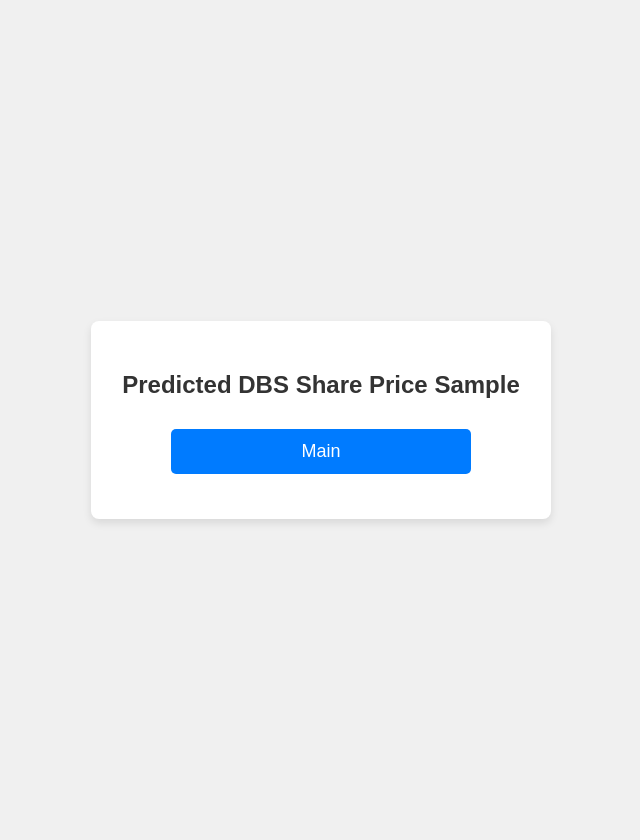
After one commit to iamfuxixi/2026-AN6001C, a Flask app: template templates/dbsPred.html in a window 1280 px wide. The commit adds this page. Shown: the whole page, without its empty margins (319-959 px from the left). Run offline with Flask 3, Linux system fonts and the light colour scheme; the template is opened without the code that fills it: most values are stand-ins (such as "Sample title", 1, 10 or a date in 2020); parts of the project's set-up code (start-up, migrations or seed data) failed here and were passed over.

Commit message:
Fix pages and add prediction result

```diff
--- a/app.py
+++ b/app.py
@@ -22,7 +22,7 @@ def dbs_pred():
     q = float(request.form["q"])
     data = pd.DataFrame({"SGD": [q]})
     r = round(float(model.predict(data)[0][0]), 2)
-    return render_template("dbs.html", r=r)
+    return render_template("dbsPred.html", r=r)
 
 if __name__ == "__main__":
     app.run(host="0.0.0.0", port=5000)
--- /dev/null
+++ b/templates/dbsPred.html
@@ -0,0 +1,16 @@
+<!DOCTYPE html>
+<html lang="en">
+<head>
+    <meta name="viewport" content="width=device-width, initial-scale=1.0">
+    <link rel="stylesheet" href="{{ url_for('static', filename='styles.css') }}">
+</head>
+<body>
+    <div class="container">
+        <h2>Predicted DBS Share Price {{ r }}</h2>
+
+        <form action="/main" method="post">
+            <input type="submit" value="Main">
+        </form>
+    </div>
+</body>
+</html>
--- a/templates/main.html
+++ b/templates/main.html
@@ -1,4 +1,8 @@
+<!DOCTYPE html>
+<html lang="en">
 <head>
+    <meta name="viewport" content="width=device-width, initial-scale=1.0">
+    <link rel="stylesheet" href="{{ url_for('static', filename='styles.css') }}">
 </head>
 <body>
     <div class="container">
@@ -11,3 +15,4 @@
         </form>
     </div>
 </body>
+</html>
```
